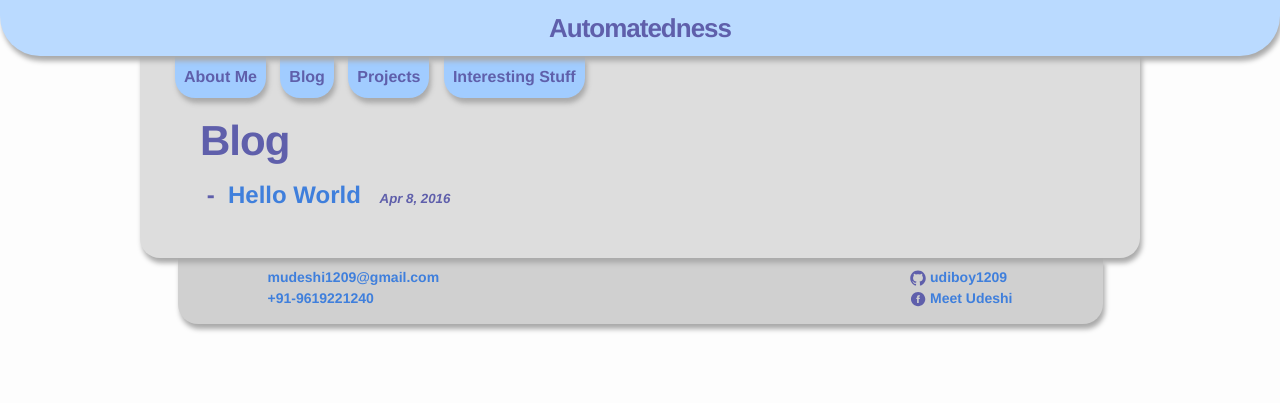
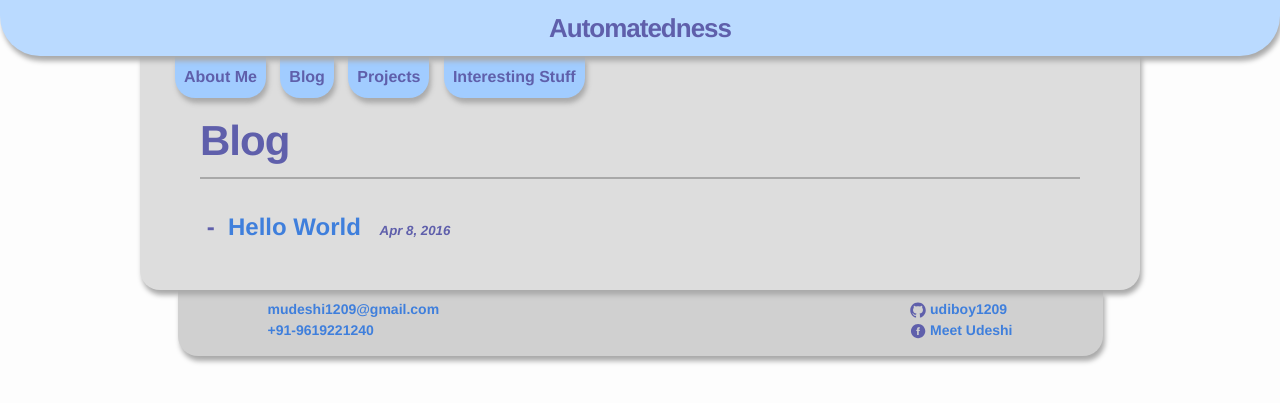
Before and after one commit to udiboy1209/udiboy1209.github.io, a Jekyll site: the page built from index.html, in a window 1280 px wide. Shown: the top 403 px of the page. Built offline with Jekyll 4.4.1, drawn with Linux system fonts in a browser that asks for light colours.

Commit message:
Add hr after each page's title

```diff
--- a/_layouts/page.html
+++ b/_layouts/page.html
@@ -4,6 +4,7 @@ layout: default
 <article class="post" itemscope itemtype="http://schema.org/BlogPosting">
 
   <h1 class="post-title" itemprop="name headline">{{ page.title }}</h1>
+  <hr>
 
   <div class="post-content" itemprop="articleBody">
     {{ content }}
--- a/_layouts/post.html
+++ b/_layouts/post.html
@@ -4,6 +4,8 @@ layout: default
 
   <header class="post-header">
     <h1 class="post-title" itemprop="name headline">{{ page.title }}</h1>
+    <hr>
+
     <p class="post-meta"><time datetime="{{ page.date | date_to_xmlschema }}" itemprop="datePublished">{{ page.date | date: "%b %-d, %Y" }}</time>{% if page.author %} • <span itemprop="author" itemscope itemtype="http://schema.org/Person"><span itemprop="name">{{ page.author }}</span></span>{% endif %}</p>
   </header>
 
--- a/_layouts/tab.html
+++ b/_layouts/tab.html
@@ -6,6 +6,8 @@ layout: default
   <div class="tab-wrapper">
     <div class="content-wrapper" id="{{ page.id }}">
       <h1 class="post-title">{{ page.title }}</h1>
+      <hr>
+
       <div class="tab-content">
         {{ content }}
       </div>
--- a/_sass/_base.scss
+++ b/_sass/_base.scss
@@ -205,3 +205,10 @@ pre {
         }
     }
 }
+
+hr {
+    border-color: $grey-color-light;
+    border-style: solid;
+    margin-top: $spacing-unit / 2;
+    margin-bottom: $spacing-unit;
+}
--- a/css/main.scss
+++ b/css/main.scss
@@ -23,7 +23,7 @@ $content-color:    #dddddd;
 $shadow-color:     #aaa;
 
 $grey-color:       #828282;
-$grey-color-light: lighten($grey-color, 40%);
+$grey-color-light: lighten($grey-color, 15%);
 $grey-color-dark:  darken($grey-color, 25%);
 
 // Width of the content area
```
